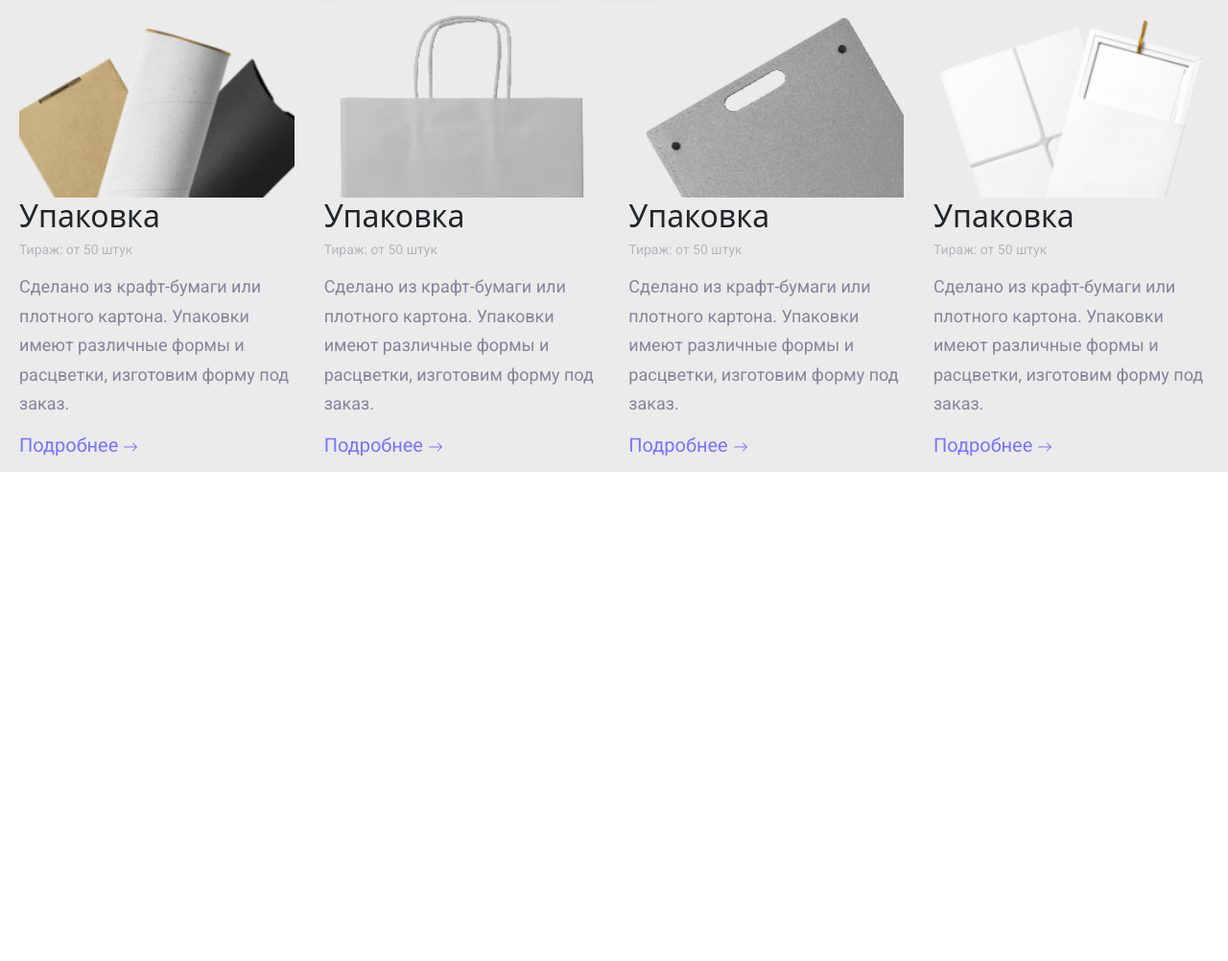
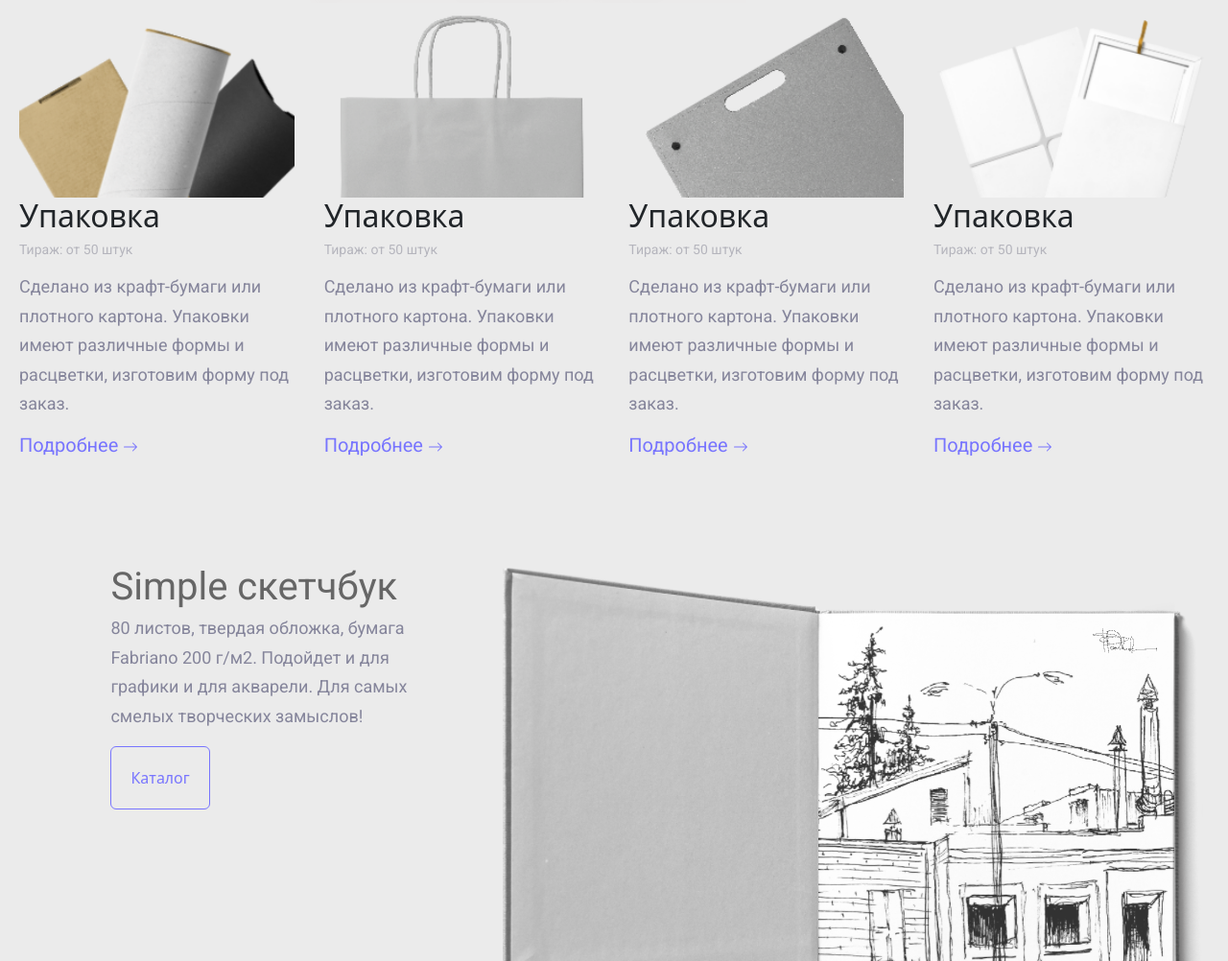
Before and after one commit to ByteMe6/simple-coffe, a plain HTML site: page index.html in a window 1280 px wide. Shown: the part 1453-2455 px from the top of the page at 96% size. Before the commit the page ends 1961 px from the top, so only its background shows below. Drawn offline with nearby package versions, Linux system fonts and the light colour scheme.

Commit message:
lest section
Footer is cringe, on the model and i think that it is better without it, so it is last section

```diff
--- a/index.html
+++ b/index.html
@@ -173,6 +173,14 @@
       </li>
     </ul>
   </section>
+  <section class="simpleSketchbook" data-aos="fade-up" data-aos-duration="1000">
+    <div class="ssTextBox" data-aos="fade-right" data-aos-delay="200">
+      <h3 class="ssHeading" data-aos="fade-up" data-aos-delay="400">Simple скетчбук</h3>
+      <p class="ssText" data-aos="fade-up" data-aos-delay="600">80 листов, твердая обложка, бумага  Fabriano 200 г/м2. Подойдет и для графики и для акварели. Для самых смелых творческих замыслов!</p>
+      <button type="button" class="btn btn-outline-primary ssBtn" data-aos="fade-up" data-aos-delay="800">Каталог</button>
+    </div>
+    <div class="ssImgBox" data-aos="fade-left" data-aos-delay="200"><img src="./img/ss.png" alt="ss main img" class="ssMainImg" /></div>
+  </section>
 </main>
     <script src="https://unpkg.com/aos@2.3.1/dist/aos.js"></script>
     <script>
--- /dev/null
+++ b/scss/sections/_ss.scss
@@ -0,0 +1,67 @@
+.simpleSketchbook {
+  display: flex;
+  padding-left: 5.6rem;
+  justify-content: space-around;
+}
+
+.btn-outline-primary {
+  --bs-btn-color: $violet;
+  --bs-btn-border-color: $violet;
+  --bs-btn-hover-color: #fff;
+  --bs-btn-hover-bg: $violet;
+  --bs-btn-hover-border-color: $violet;
+  --bs-btn-focus-shadow-rgb: 13, 110, 253;
+  --bs-btn-active-color: #fff;
+  --bs-btn-active-bg: #0d6efd;
+  --bs-btn-active-border-color: $violet;
+  --bs-btn-active-shadow: inset 0 3px 5px rgba(0, 0, 0, 0.125);
+  --bs-btn-disabled-color: $violet;
+  --bs-btn-disabled-bg: transparent;
+  --bs-btn-disabled-border-color: $violet;
+  --bs-gradient: none;
+}
+.ssBtn {
+  padding: 20px;
+  color: $violet;
+  border-color: $violet;
+  &:hover {
+    background-color: $violet;
+    border-color: $violet;
+  }
+  &:active {
+    background-color: $violet;
+    border-color: $violet;
+  }
+  border: 1px solid $violet;
+}
+.ssMainImg {
+  max-width: 100%;
+}
+.ssImgBox {
+  max-width: 70%;
+}
+.ssTextBox {
+  max-width: 30%;
+}
+
+.ssHeading {
+  color: rgb(102, 102, 102);
+  font-family: Roboto;
+  font-size: 40px;
+  font-weight: 400;
+  line-height: 100%;
+  letter-spacing: 0%;
+  text-align: left;
+}
+.ssText{
+    color: rgb(133, 133, 155);
+font-family: Roboto;
+font-size: 18px;
+font-weight: 400;
+line-height: 170%;
+letter-spacing: 0%;
+text-align: left;
+}
+.simpleSketchbook{
+    margin-top: 100px;
+}
--- a/scss/style.scss
+++ b/scss/style.scss
@@ -8,4 +8,5 @@
 @import "./sections/_hero.scss";
 @import "./sections/versions";
 @import "./sections/maxWhite";
-@import "./sections/sales"
+@import "./sections/sales";
+@import "./sections/ss"
```
Also changed, not shown: css/style.css, img/ss.png (added), 1 other file.
